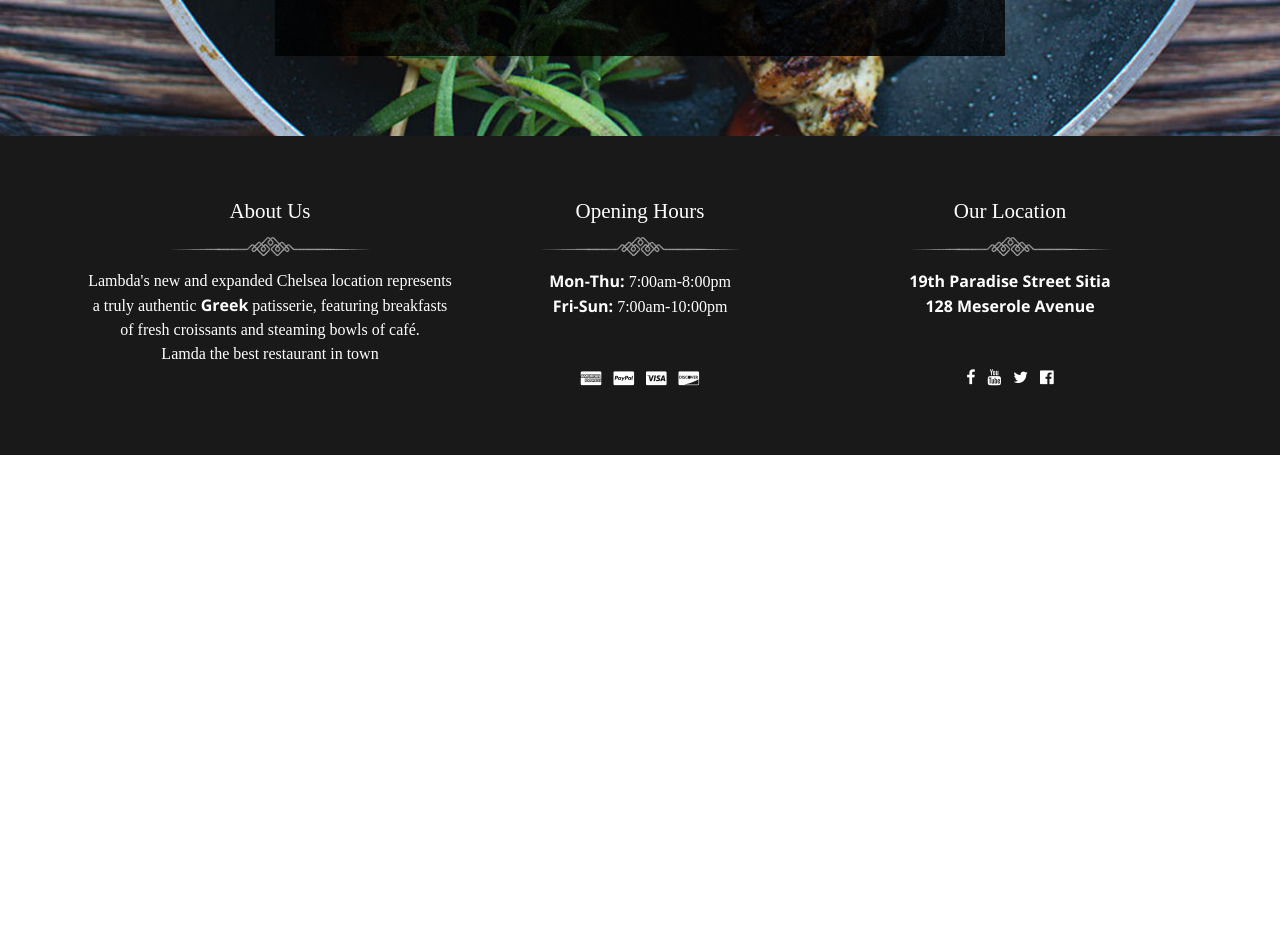
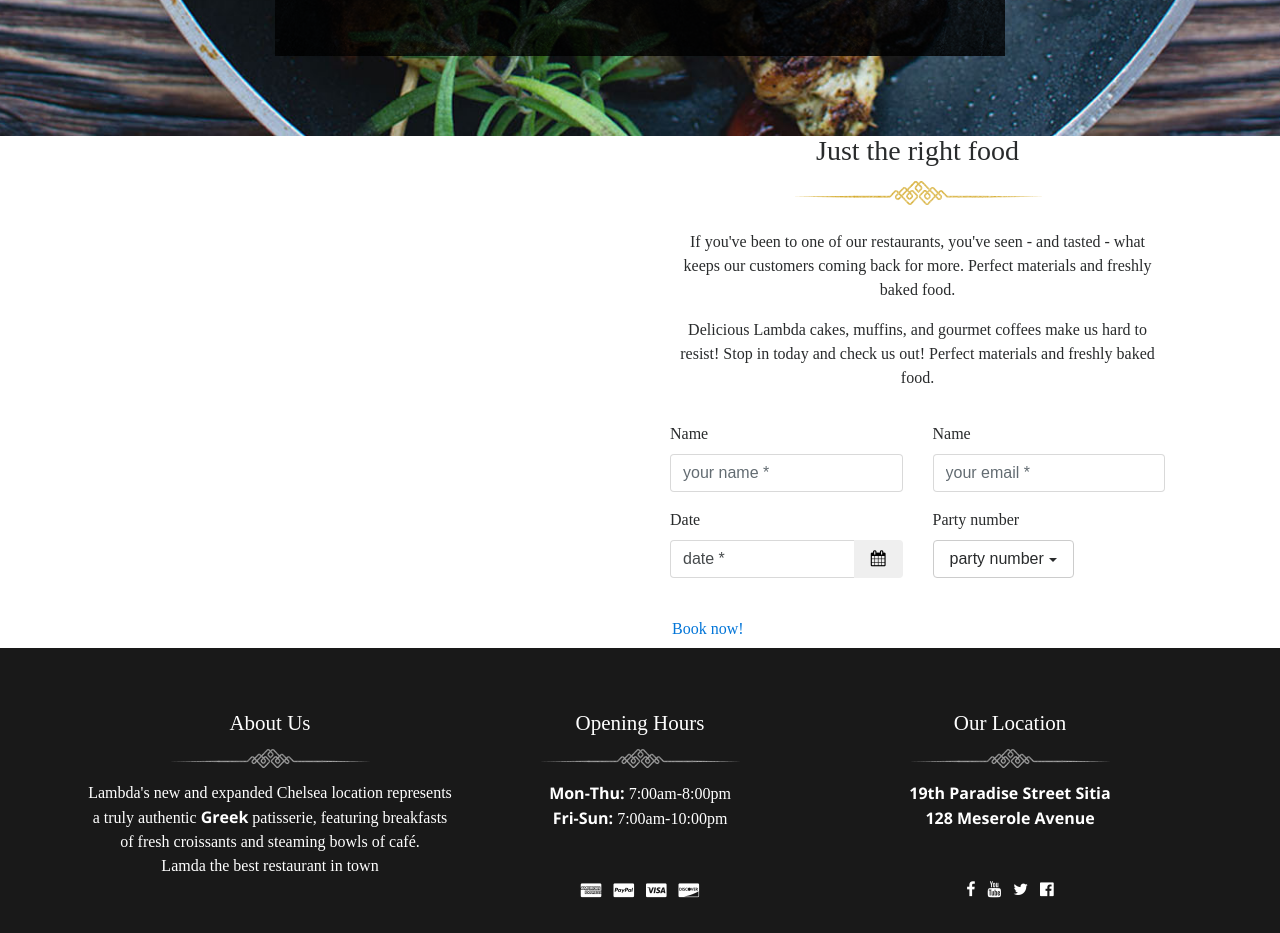
Before and after one commit to LaurendaAgbo/Restaurant, a plain HTML site: page index.html in a window 1280 px wide. Shown: the part 2400-3333 px from the top of the page. Before the commit the page ends 2855 px from the top, so only its background shows below. Drawn offline with Linux system fonts and the light colour scheme; a web font is replaced by a local one.

Commit message:
HTML: section RESERVATIONS

```diff
--- a/index.html
+++ b/index.html
@@ -210,7 +210,79 @@
 
 <!--	DEBUT RESERVATIONS    -->
 		<section id="reservations">
+			<div class="container">
+				<div class="row">
+					<div class="col-sm-6 col-md-3">
+						<div id="reservation1">
+						</div>
+					</div>
+					<div class="col-sm-6 col-md-3 mt-2 mt-sm-0">
+						<div id="reservation2">
+						</div>
+					</div>
+					<div class="col-sm-12 col-md-6">
+						<div id="reservationForm">
+							<div class="row text-center">
+								<div class="col-md-12">
+									<h3 class="text-center mt-3 mt-md-0">Just the right food</h3>
+									<img src="images/divider.png">
+									<p class="text-center mt-3 reservationFormText">If you've been to one of our restaurants, you've seen - and tasted - what keeps our customers coming back for more. Perfect materials and freshly baked food.</p>
+									<p class="text-center mb-md-4 reservationFormText">Delicious Lambda cakes,  muffins, and gourmet coffees make us hard to resist! Stop in today and check us out! Perfect materials and freshly baked food.</p>
+								</div>
+							</div>
 
+							<form>
+								<div class="row mt-md-2">
+									<div class="col-sm-6 col-md-6">
+										<div id="bookingForm1">
+											<div class="form-group">
+												<label for="formGroupExampleInput">Name</label>
+												<input type="text" class="form-control" id="formGroupExampleInput" placeholder="your name *">
+											</div>
+											<div class="form-group">
+												<label for="rightButton">Date</label>
+												<div class="input-group">
+													<input type="text" class="form-control" value="date *" style="border-right: 0;">
+													<span class="input-group-btn">
+														<button class="btn btn-default" type="button" id="rightButton"><i class="fa fa-calendar" aria-hidden="true"></i></button>
+													</span>
+												</div>
+												<!-- <input type="text" class="form-control" id="formGroupExampleInput2" placeholder="date *"> --
+												<div class="input-group date">
+													<input type="text" class="form-control" value="06-07-2017" linked="true">
+													<div class="input-group-addon">
+														<span class="glyphicon glyphicon-th"></span>
+													</div>
+												</div> -->
+											</div>
+										</div>
+									</div>
+									<div class="col-sm-6 col-md-6">
+										<div id="bookingForm2">
+											<div class="form-group">
+												<label for="formGroupExampleInput2">Name</label>
+												<input type="text" class="form-control" id="formGroupExampleInput2" placeholder="your email *">
+											</div>
+											<div class="form-group">
+												<label for="dropdownMenuButton">Party number</label>
+												<div class="dropdown">
+													<button class="btn btn-secondary dropdown-toggle" type="button" id="dropdownMenuButton" data-toggle="dropdown" aria-haspopup="true" aria-expanded="false">party number</button>
+													<div class="dropdown-menu" aria-labelledby="dropdownMenuButton" style="width: 100%;font-family: 'Open Sans Italic';">
+														<a class="dropdown-item" href="#">1</a>
+														<a class="dropdown-item" href="#">2</a>
+														<a class="dropdown-item" href="#">3</a>
+													</div>
+												</div>
+											</div>
+										</div>
+									</div>
+									<a href="#" class="btn btn-outline-default mt-3" id="bookNow">Book now! </a>
+								</div>
+							</form>
+						</div>
+					</div>
+				</div>
+			</div>
 		</section>
 <!--	FIN RESERVATIONS    -->
 
```
